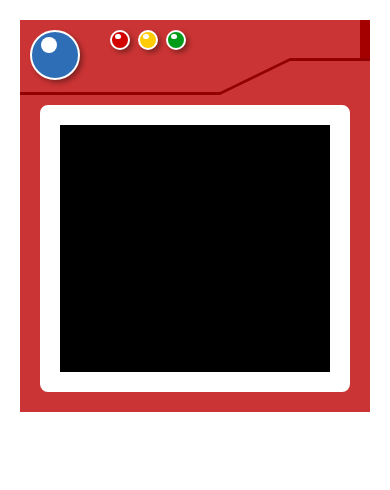
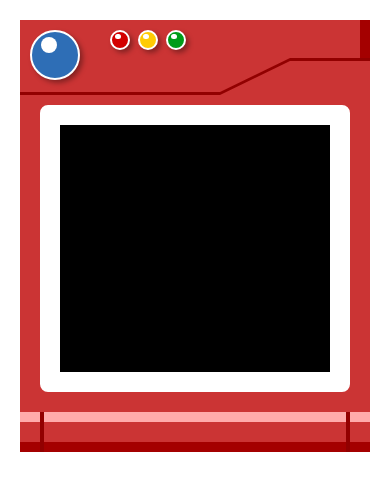
Before and after one commit to Nardogomes/pokedex, a Vue app: page / in a window 390 px wide. Shown: the top 490 px of the page. Built offline with nearby package versions, Linux system fonts and the light colour scheme.

Commit message:
Criando o componente Divider e configurando seus estilos.

```diff
--- /dev/null
+++ b/src/components/Divider/Divider.vue
@@ -0,0 +1,58 @@
+<template functional>
+  <div class="divider bg--red-01">
+    <div class="arc arc--top bg--red-04" />
+    <div class="arc arc--bottom bg--red-04" />
+  </div>
+</template>
+
+<style lang="scss" scoped>
+  .divider {
+    position: absolute;
+    height: calc(100% - 40px);
+    width: 40px;
+    left: calc(50% - 20px);
+    top: 40px;
+    box-shadow: inset 10px 0 0 0 color('red-00'), inset -10px 0 0 0 color('red-03');
+
+    .arc {
+      position: absolute;
+      height: 4px;
+      width: 100%;
+
+      &--top {
+        top: 20px;
+      }
+
+      &--bottom {
+        bottom: 20px;
+      }
+
+      @media (max-width: 767px) {
+        height: 100%;
+        width: 4px;
+
+        &--top,
+        &--Bottom {
+          top: 0;
+        }
+
+        &--top {
+          left: 20px;
+        }
+
+        &--bottom {
+          right: 20px;
+          bottom: 0;
+        }
+      }
+    }
+
+    @media (max-width: 767px) {
+      width: 100%;
+      top: 50%;
+      height: 40px;
+      left: 0;
+      box-shadow: inset 0 10px 0 0 color('red-00'), inset 0 -10px 0 0 color('red-03');
+    }
+  }
+</style>
--- a/src/components/Pokedex.vue
+++ b/src/components/Pokedex.vue
@@ -2,8 +2,8 @@
 	<div class="pokedex">
 		<TopPanel />
 		<LeftPanel class="pokedex--left" />
-		<!-- <Divider />
-    <RightPanel class="pokedex--right" /> -->
+		<Divider />
+    <!-- <RightPanel class="pokedex--right" /> -->
 	</div>
 </template>
 
@@ -11,15 +11,15 @@
 import TopPanel from "./TopPanel/TopPanel.vue";
 import LeftPanel from "./LeftPanel/LeftPanel.vue";
 // import RightPanel from './RightPanel/RightPanel.vue';
-// import Divider from './Divider/Divider.vue';
+import Divider from './Divider/Divider.vue';
 
 export default {
 	name: "Pokedex",
 	components: {
 		TopPanel,
-		LeftPanel
+		LeftPanel,
 		// RightPanel,
-		// Divider,
+		Divider,
 	}
 };
 </script>
```
